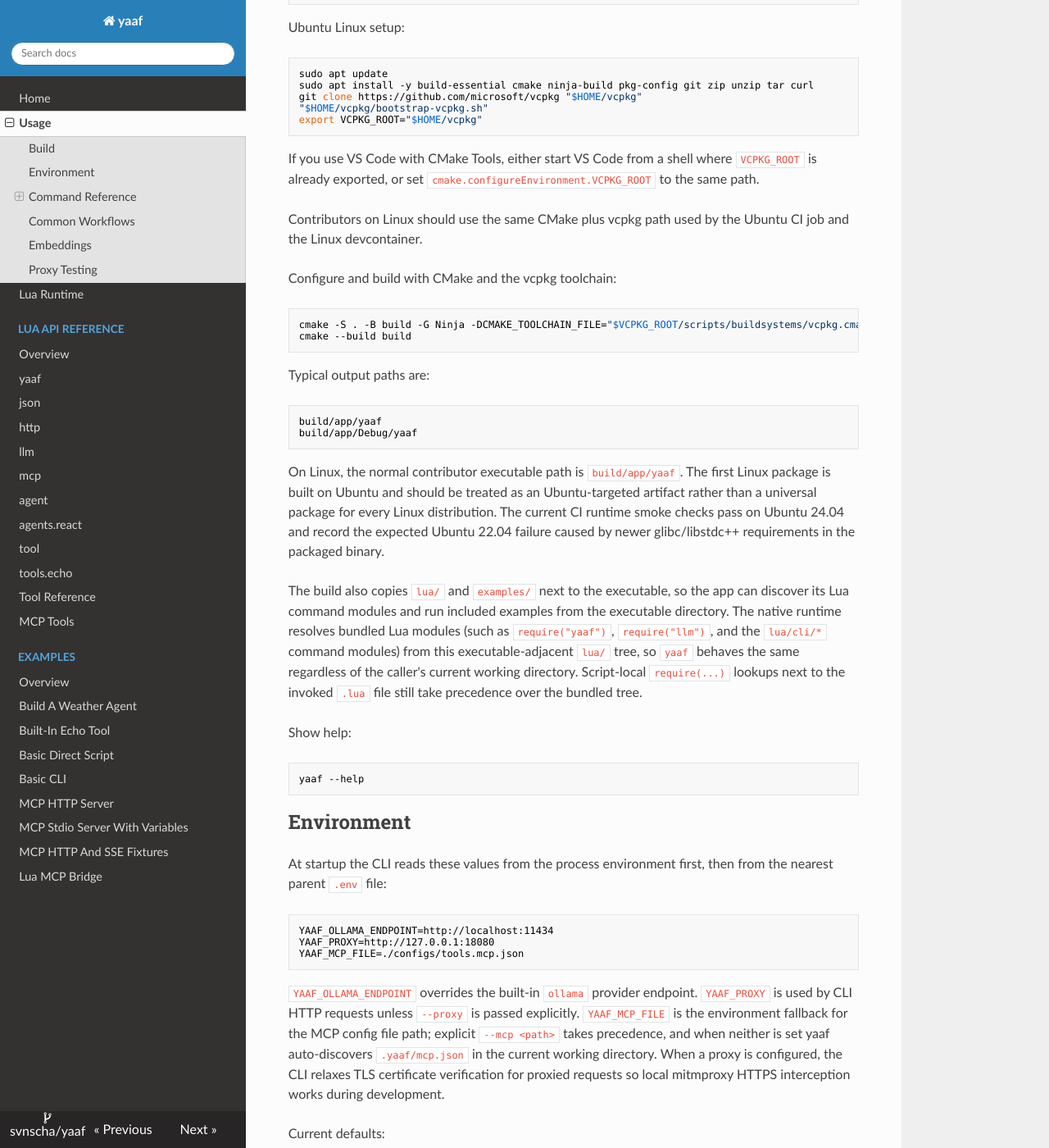
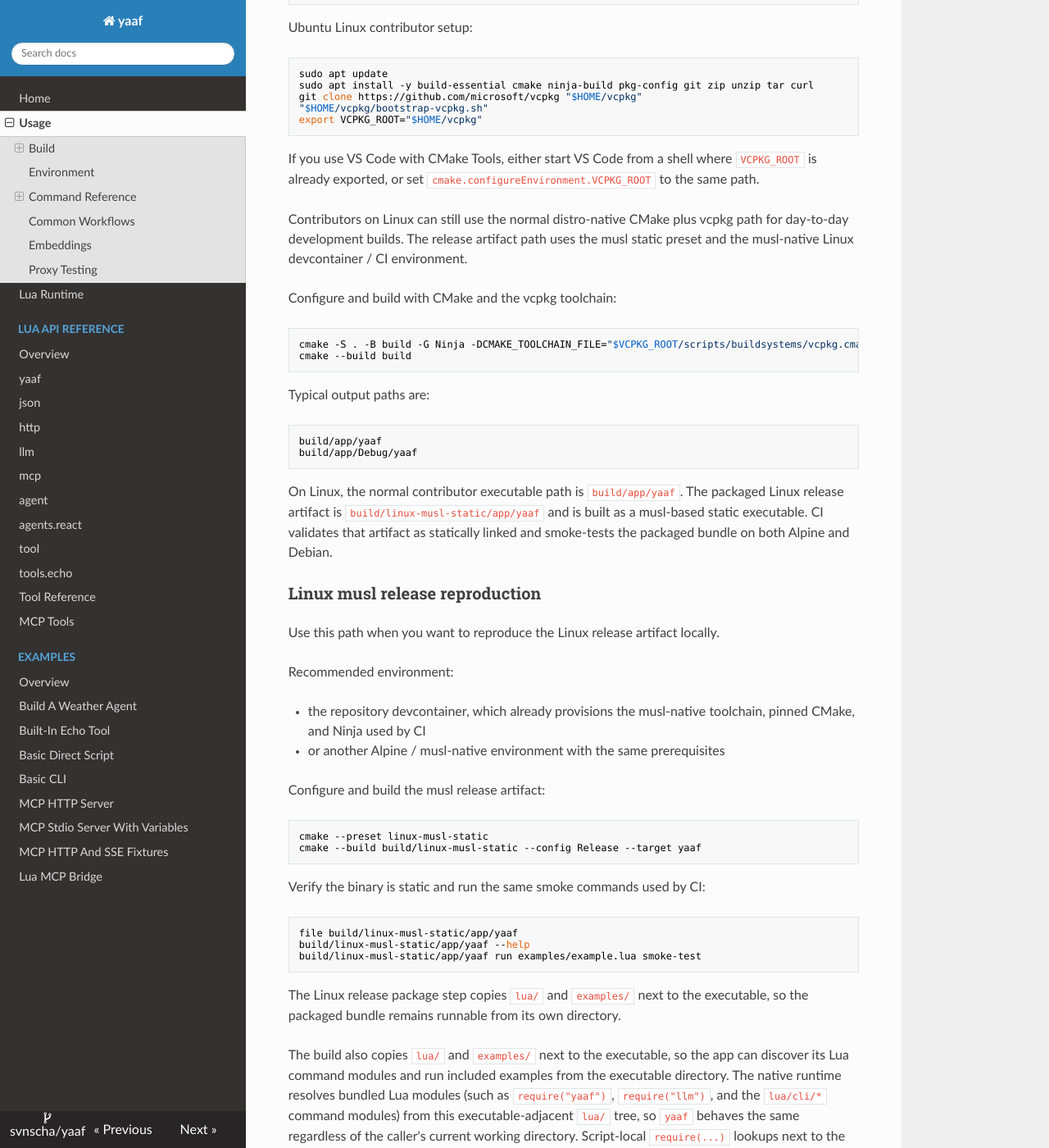
Before and after one commit to svnscha/yaaf, an MkDocs documentation site: the page built from docs/usage.md, in a window 1280 px wide and 1400 px high, scrolled down 878 px. Shown: the whole window at 82% size. Built offline with MkDocs 1.6.1, drawn with Linux system fonts in a browser that asks for light colours; nearby versions of some CDN libraries; some of the changed text lies outside the part shown.

Commit message:
Migrate Linux builds toward musl static artifacts (#20)
## Summary

Complete issue #12 by migrating the Linux release path to a musl-based
static artifact.

This PR now includes:
- musl-specific local build entry points and a design note
- an Alpine-based musl-native devcontainer with pinned CMake/Ninja setup
- musl triplet fixes required for local configure and static executable
output
- Linux CI migration from the Ubuntu-targeted artifact to a musl-static
artifact
- CI validation that the Linux artifact is statically linked
- Linux runtime smoke validation on Alpine and Debian
- README and usage documentation for the musl Linux release path and
local reproduction

## Validation

Validated on this branch with:
- `./vcpkg/vcpkg install --dry-run --triplet x64-linux-musl-static
--overlay-triplets=triplets`
- `bash ./.devcontainer/setup-vcpkg.sh`
- `cmake --preset linux-musl-static`
- `cmake --build build/linux-musl-static --config Release --target yaaf`
- `file build/linux-musl-static/app/yaaf`
- `build/linux-musl-static/app/yaaf --help`
- `build/linux-musl-static/app/yaaf run examples/example.lua smoke-test`
- workflow YAML parse validation for `.github/workflows/ci.yml`
- `git diff --check`
- `python -m mkdocs build --strict` in an isolated virtual environment

GitHub Actions on PR #20 are passing for:
- `linux-musl-build`
- `linux-runtime-smoke` on Alpine
- `linux-runtime-smoke` on Debian
- existing Windows and macOS builds

Refs #12

````diff
--- a/docs/usage.md
+++ b/docs/usage.md
@@ -13,7 +13,7 @@
 - Git
 - vcpkg checked out locally with `VCPKG_ROOT` set
 
-Ubuntu Linux:
+Linux contributor build:
 
 - A C++20-capable toolchain such as `build-essential`
 - CMake 3.21 or newer
@@ -34,7 +34,7 @@
 export VCPKG_ROOT="$HOME/vcpkg"
 ```
 
-Ubuntu Linux setup:
+Ubuntu Linux contributor setup:
 
 ```sh
 sudo apt update
@@ -46,7 +46,7 @@
 
 If you use VS Code with CMake Tools, either start VS Code from a shell where `VCPKG_ROOT` is already exported, or set `cmake.configureEnvironment.VCPKG_ROOT` to the same path.
 
-Contributors on Linux should use the same CMake plus vcpkg path used by the Ubuntu CI job and the Linux devcontainer.
+Contributors on Linux can still use the normal distro-native CMake plus vcpkg path for day-to-day development builds. The release artifact path uses the musl static preset and the musl-native Linux devcontainer / CI environment.
 
 Configure and build with CMake and the vcpkg toolchain:
 
@@ -62,7 +62,33 @@
 build/app/Debug/yaaf
 ```
 
-On Linux, the normal contributor executable path is `build/app/yaaf`. The first Linux package is built on Ubuntu and should be treated as an Ubuntu-targeted artifact rather than a universal package for every Linux distribution. The current CI runtime smoke checks pass on Ubuntu 24.04 and record the expected Ubuntu 22.04 failure caused by newer glibc/libstdc++ requirements in the packaged binary.
+On Linux, the normal contributor executable path is `build/app/yaaf`. The packaged Linux release artifact is `build/linux-musl-static/app/yaaf` and is built as a musl-based static executable. CI validates that artifact as statically linked and smoke-tests the packaged bundle on both Alpine and Debian.
+
+### Linux musl release reproduction
+
+Use this path when you want to reproduce the Linux release artifact locally.
+
+Recommended environment:
+
+- the repository devcontainer, which already provisions the musl-native toolchain, pinned CMake, and Ninja used by CI
+- or another Alpine / musl-native environment with the same prerequisites
+
+Configure and build the musl release artifact:
+
+```sh
+cmake --preset linux-musl-static
+cmake --build build/linux-musl-static --config Release --target yaaf
+```
+
+Verify the binary is static and run the same smoke commands used by CI:
+
+```sh
+file build/linux-musl-static/app/yaaf
+build/linux-musl-static/app/yaaf --help
+build/linux-musl-static/app/yaaf run examples/example.lua smoke-test
+```
+
+The Linux release package step copies `lua/` and `examples/` next to the executable, so the packaged bundle remains runnable from its own directory.
 
 The build also copies `lua/` and `examples/` next to the executable, so the app can discover its Lua command modules and run included examples from the executable directory. The native runtime resolves bundled Lua modules (such as `require("yaaf")`, `require("llm")`, and the `lua/cli/*` command modules) from this executable-adjacent `lua/` tree, so `yaaf` behaves the same regardless of the caller's current working directory. Script-local `require(...)` lookups next to the invoked `.lua` file still take precedence over the bundled tree.
 
````
Also changed, not shown: CMakePresets.json (added, +29 -0 lines), README.md (+3 -1 lines), .github/notes/issue-12-phase-1-musl-static-linux.md (added), 5 other files.
